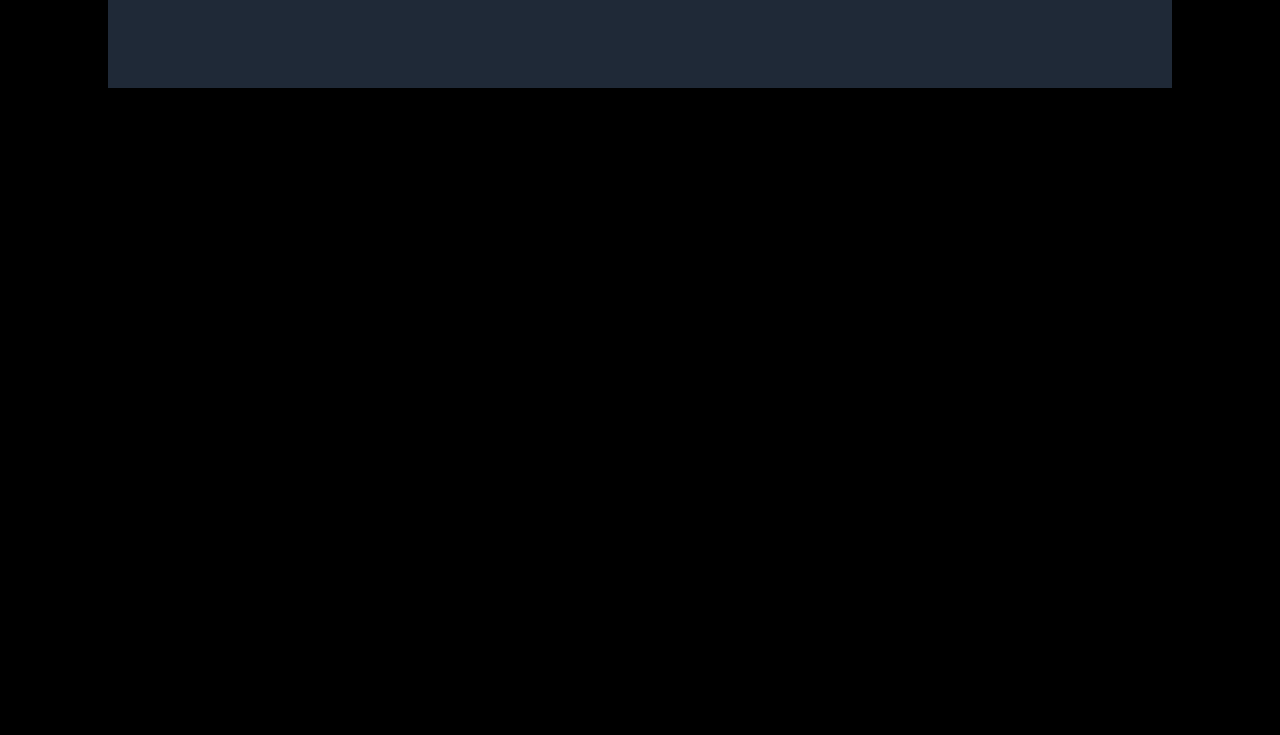
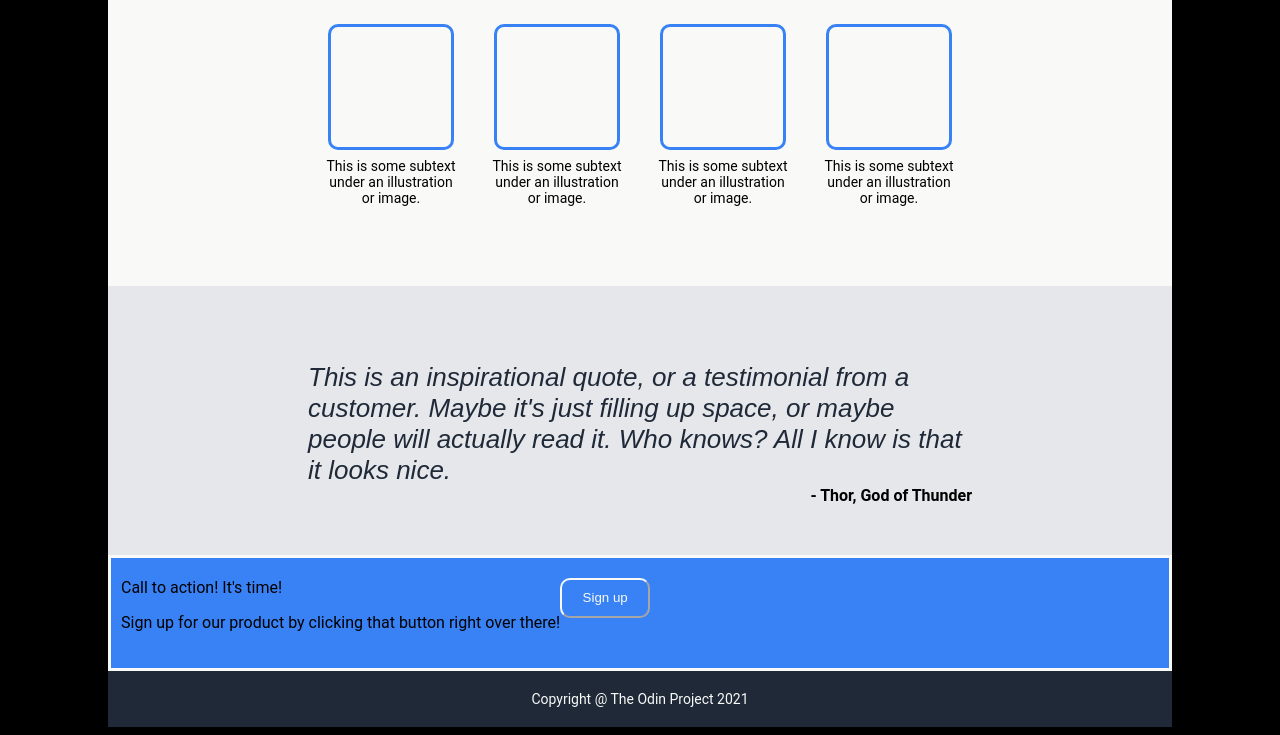
Before and after one commit to GinaHorch/odin-landing-page, a plain HTML site: page index.html in a window 1280 px wide. Shown: the part 470-1205 px from the top of the page. Before the commit the page ends 816 px from the top, so only its background shows below. Drawn offline with Linux system fonts and the light colour scheme.

Commit message:
Forgot regular committing, created info, quote and footer

```diff
--- a/index.html
+++ b/index.html
@@ -29,5 +29,37 @@
             </div>
         </div>
     </div>
+    <div class="information">
+        <h2 id="information-header">Some random information.</h2>
+        <div class="card-container">
+            <div class="cards">
+                <div class="card"></div>
+                <div class="text">This is some subtext under an illustration or image.</div>
+            </div>
+            <div class="cards">
+                <div class="card"></div>
+                <div class="text">This is some subtext under an illustration or image.</div>
+            </div>
+            <div class="cards">
+                <div class="card"></div>
+                <div class="text">This is some subtext under an illustration or image.</div>
+            </div>
+            <div class="cards">
+                <div class="card"></div>
+                <div class="text">This is some subtext under an illustration or image.</div>
+            </div>
+        </div>
+    </div>
+    <div class="quote">
+        <p class="quote-text">This is an inspirational quote, or a testimonial from a customer. Maybe it's just filling up space, or maybe people will actually read it. Who knows? All I know is that it looks nice.</p>
+        <div class="author">- Thor, God of Thunder</div>
+    </div>
+    <div class="call">
+        <div class="call-paragraph">Call to action! It's time!
+            <p class="call-text">Sign up for our product by clicking that button right over there!</p>
+        </div>
+        <button class="sign-up">Sign up</button>
+    </div>
+    <div class="footer">Copyright @ The Odin Project 2021</div>
 </body>
 </html>
--- a/style.css
+++ b/style.css
@@ -5,9 +5,14 @@ html {
 }
 body {
     display: flex;
-    font-family: hero, sans-serif;
+    font-family: roboto, sans-serif;
     min-height: 100vh;
     flex-direction: column;
+}
+
+.header,
+.footer {
+    background: #1F2937;
 }
 
 .header {
@@ -15,11 +20,10 @@ body {
     flex-direction: column;
     align-items:flex-end;
     justify-content: space-between;
-    background: #1F2937;
     padding-top: 16px;
     padding-left: 150px;
     padding-right: 150px;
-    padding-bottom: 100px;
+    padding-bottom: 80px;
 }
 
 .navigation-bar {
@@ -33,7 +37,7 @@ body {
     width: auto;
     height: 80px;
 }
-/* adjusted the font sizes to better reflect the website image, the suggested font sizes appeared to large, so I slightly reduced the sizes. */
+/* adjusted the font sizes to better reflect the assignment image, the suggested font sizes appeared too large, so I slightly reduced the sizes. */
 .logo-text {
     font-size: 18px;
     color: #F9FAF8;
@@ -57,7 +61,7 @@ a {
 .header-content {
     display: flex;
     justify-content: space-between;
-    gap: 100px;
+    gap: 80px;
     padding-top: 70px;
 }
 
@@ -66,6 +70,7 @@ a {
     flex-direction: column;
     justify-content: space-between;
     font-size: 12px;
+    font-family: Hero, sans-serif;
     color: #F9FAF8;
     flex: auto;
     flex-wrap: wrap;
@@ -87,11 +92,118 @@ a {
 
 h1 {
     margin: 0;
-    font-size: 48px;
+    font-size: 40px;
     font-weight: bolder;
+    font-family: Hero, sans-serif;
 }
 
 .placeholder-image {
     display: flex;
     flex: 1;
+    max-width: 400px;
 }
+
+.information {
+    background: #F9FAF8;
+}
+
+#information-header {
+    display: flex;
+    justify-content: center;
+    align-items: center;
+}
+
+.card {
+    display: flex;
+    height: 120px;
+    max-width: 120px;
+    flex: 1 0 100px;
+    border-color: #3882F6;
+    background-color: #F9FAF8;
+    border-radius: 10px;
+    border-style: solid;
+}
+
+.cards {
+    display: flex;
+    justify-content: center;
+    flex-wrap: wrap;
+    column-gap: 30px;
+}
+.card-container {
+    display: flex;
+    flex-direction: row;
+    justify-content: center;
+    padding: 20px 80px 80px;
+    font-size: 14px;
+}
+
+.text {
+    display: flex;
+    flex: 1 0 100px;
+    max-width: 130px;
+    padding-top: 8px;
+    text-align: center;
+}
+.quote {
+    background: #E5E7EB;
+    padding: 50px 200px;
+    display: flex;
+    flex-wrap: wrap;
+    justify-content: center;
+    flex-direction: column;
+}
+
+.quote-text {
+    display: flex;
+    flex: 1;
+    font-style: italic;
+    font-size: 26px;
+    font-weight: 100;
+    font-family: Hero, sans-serif;
+    color: #1F2937;
+    margin-bottom: 0;
+}
+
+.author {
+    display: flex;
+    justify-content: flex-end;
+    font-weight: bold;
+}
+
+.call {
+    display: flex;
+    background-color: #3882F6;
+    border-color: #F9FAF8;
+    border-style: solid;
+    padding: 20px 10px;
+}
+
+.call-paragraph {
+    display: flex;
+    flex-direction: column;
+    flex-wrap: wrap;
+}
+
+.call .sign-up {
+    display: flex;
+    width: 90px;
+    height: 40px;
+    background-color: transparent;
+    color: #F9FAF8;
+    border-color: #F9FAF8;
+    border-radius: 10px;
+    justify-content: center;
+    align-items: center;
+}
+
+.footer {
+    display: flex;
+    margin-top: auto;
+    flex-shrink: 0;
+    color: #F9FAF8;
+    font-size: 14px;
+    justify-content: center;
+    align-items: center;
+    padding: 20px;
+}
```
